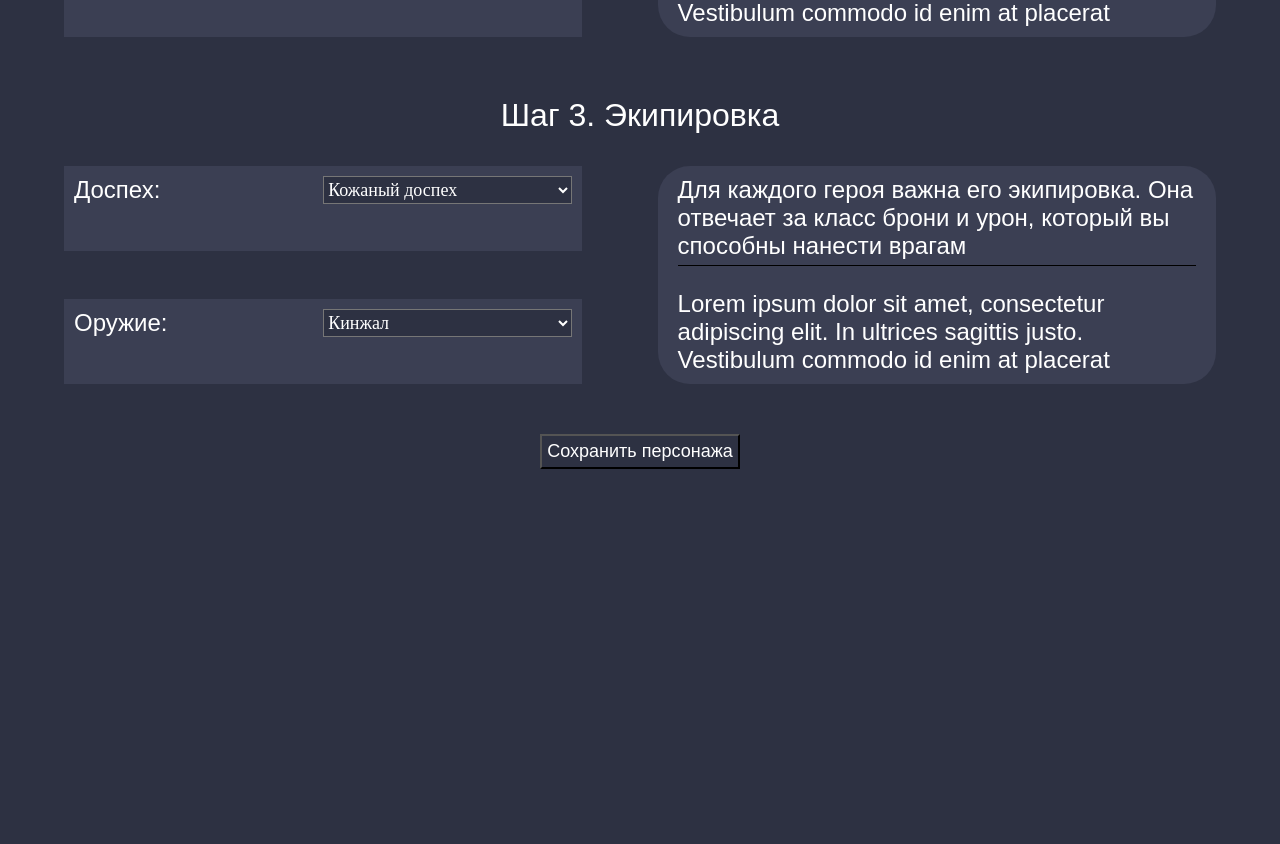
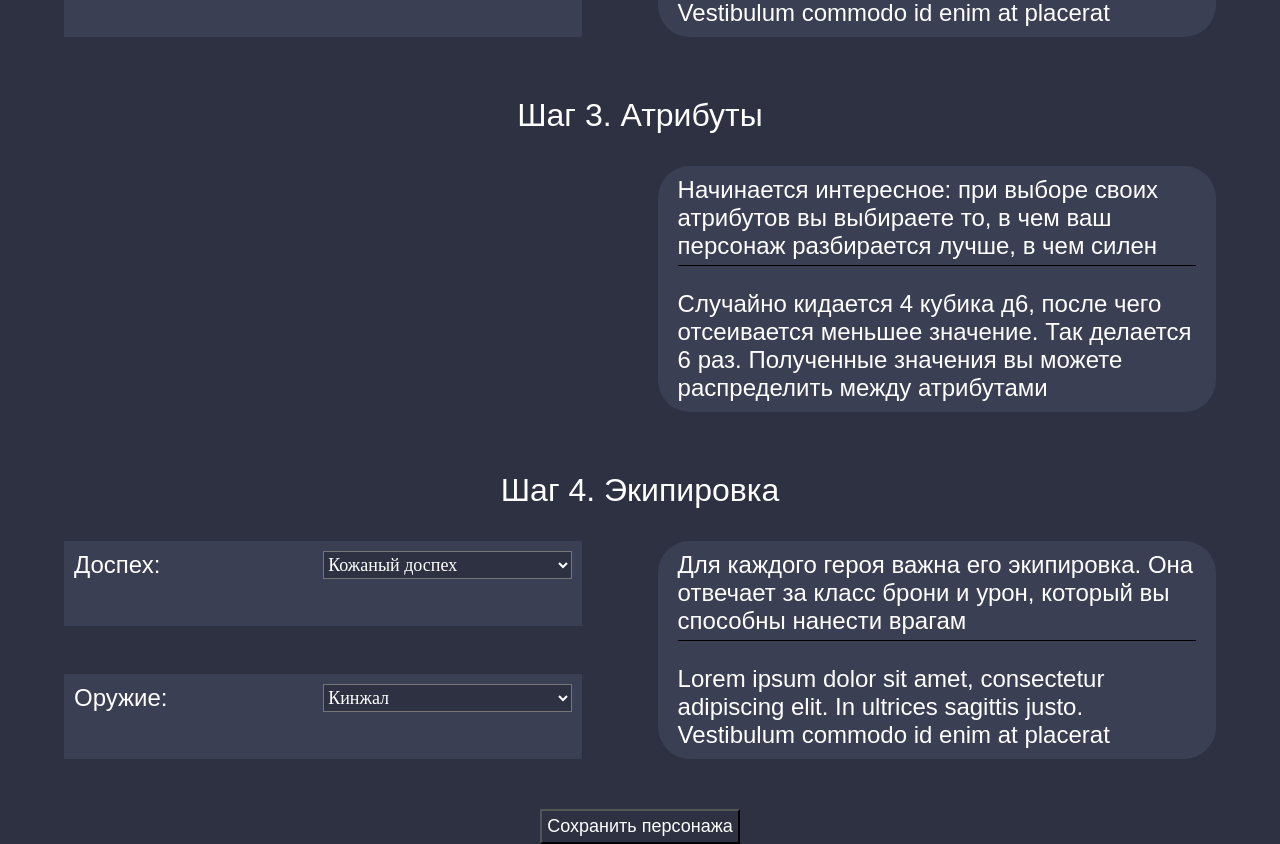
Before and after one commit to Voldezhur/DnDSidekick, a React (Create React App) app in the folder client/: page /characterCreation in a window 1280 px wide. Shown: the part 1065-1909 px from the top of the page. Before the commit the page ends 1534 px from the top, so only its background shows below. Built offline with nearby package versions, Linux system fonts and the light colour scheme; a web font is replaced by a local one.

Commit message:
Preparation to add abilities to character creator

```diff
--- /dev/null
+++ b/client/src/components/CharacterCreation/CharacterCreationAbilities.jsx
@@ -0,0 +1,13 @@
+import React from "react";
+
+const CharacterCreationAbilities = ({ setAbility }) => {
+    return (
+        <>
+            <div className="dice-block">
+
+            </div>
+        </>
+    );
+}
+
+export default CharacterCreationAbilities;
--- a/client/src/pages/CharacterCreation.jsx
+++ b/client/src/pages/CharacterCreation.jsx
@@ -1,10 +1,11 @@
 import React from "react";
+import axios from 'axios';
 import { useState } from "react";
+import { useNavigate } from "react-router-dom";
 import Header from "../components/Header";
 import CharacterCreationInput from "../components/CharacterCreation/CharacterCreationInput";
 import CharacterCreationDropdown from "../components/CharacterCreation/CharacterCreationDropdown";
-import axios from 'axios';
-import { useNavigate } from "react-router-dom";
+import CharacterCreationAbilities from "../components/CharacterCreation/CharacterCreationAbilities";
 
 const CharacterCreation = () => {
     // Списки возможных опций для создания персонажа
@@ -71,12 +72,12 @@ const CharacterCreation = () => {
         race: racesList[0],
         class: classesList[0],
         abilityScores: {
-            strength: 10,
-            dexterity: 10,
-            constitution: 10,
-            intelligence: 10,
-            wisdom: 10,
-            charisma: 10
+            strength: {score: 10, modifier: 0},
+            dexterity: {score: 10, modifier: 0},
+            constitution: {score: 10, modifier: 0},
+            intelligence: {score: 10, modifier: 0},
+            wisdom: {score: 10, modifier: 0},
+            charisma: {score: 10, modifier: 0}
         },
         equipment: {
             armor: armorList[0],
@@ -108,6 +109,13 @@ const CharacterCreation = () => {
     const setWeapon = (property, value) => {
         const newCharacterSheet = characterSheet;
         newCharacterSheet.equipment[property] = weaponsList.filter(x => {return x.name === value})[0];
+        setCharacterSheet(newCharacterSheet);
+    }
+
+    const setAbility = (ability, value) => {
+        const newCharacterSheet = characterSheet;
+        newCharacterSheet.abilityScores[ability].score = value;
+        newCharacterSheet.abilityScores[ability].modifier =  (value - 10) % 2;
         setCharacterSheet(newCharacterSheet);
     }
 
@@ -168,10 +176,27 @@ const CharacterCreation = () => {
 
             {/*
                 Третий шаг создания персонажа:
+                . Атрибуты
+            */}
+
+            <p className="section-title">Шаг 3. Атрибуты</p>
+
+            <div className="step-flex">
+                <div className="inputs-flex">
+                    <CharacterCreationAbilities title='Доспех' property='armor' setProperty={setArmor} optionsList={armorList} />
+                </div>
+                <div className="step-info">
+                    <p className="step-info-title">Начинается интересное: при выборе своих атрибутов вы выбираете то, в чем ваш персонаж разбирается лучше, в чем силен</p>
+                    Случайно кидается 4 кубика д6, после чего отсеивается меньшее значение. Так делается 6 раз. Полученные значения вы можете распределить между атрибутами
+                </div>
+            </div>
+
+            {/*
+                Четвертый шаг создания персонажа:
                 . Экипировка
              */}
 
-            <p className="section-title">Шаг 3. Экипировка</p>
+            <p className="section-title">Шаг 4. Экипировка</p>
 
             <div className="step-flex">
                 <div className="inputs-flex">
```
